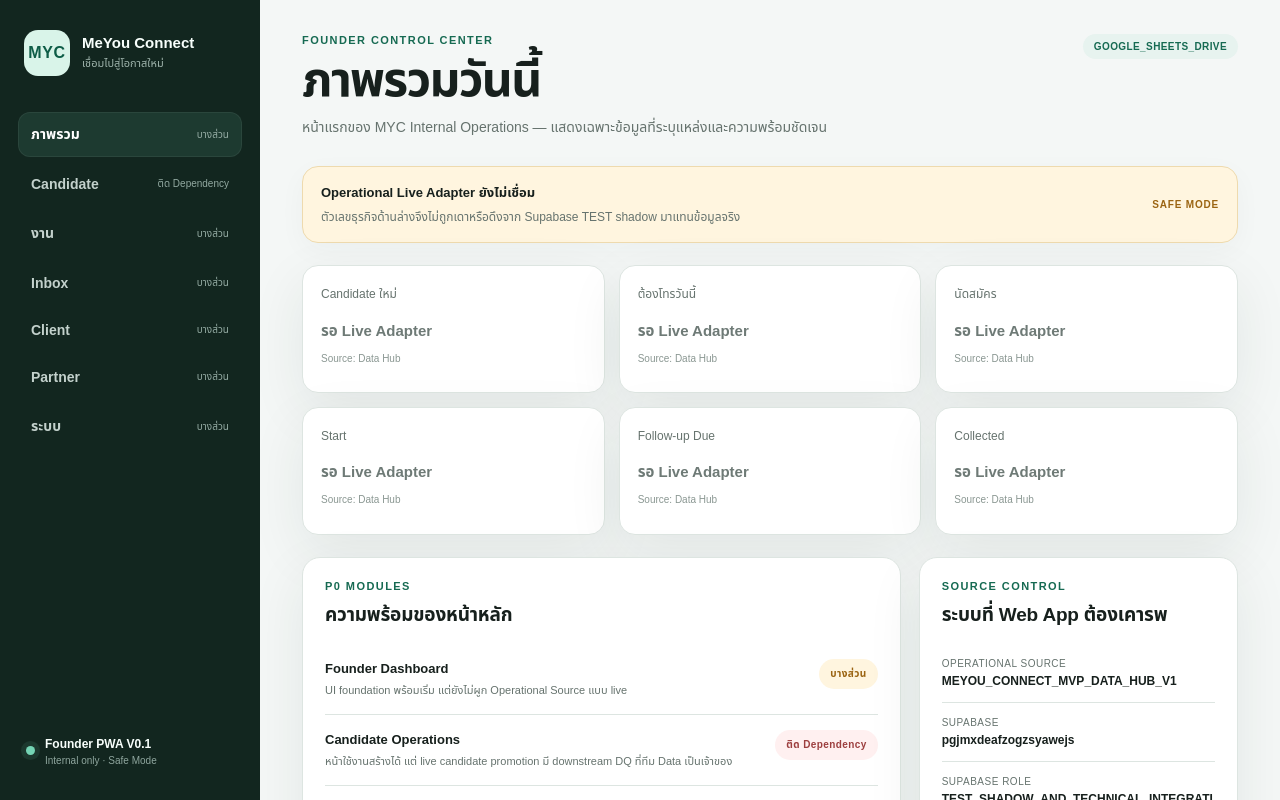
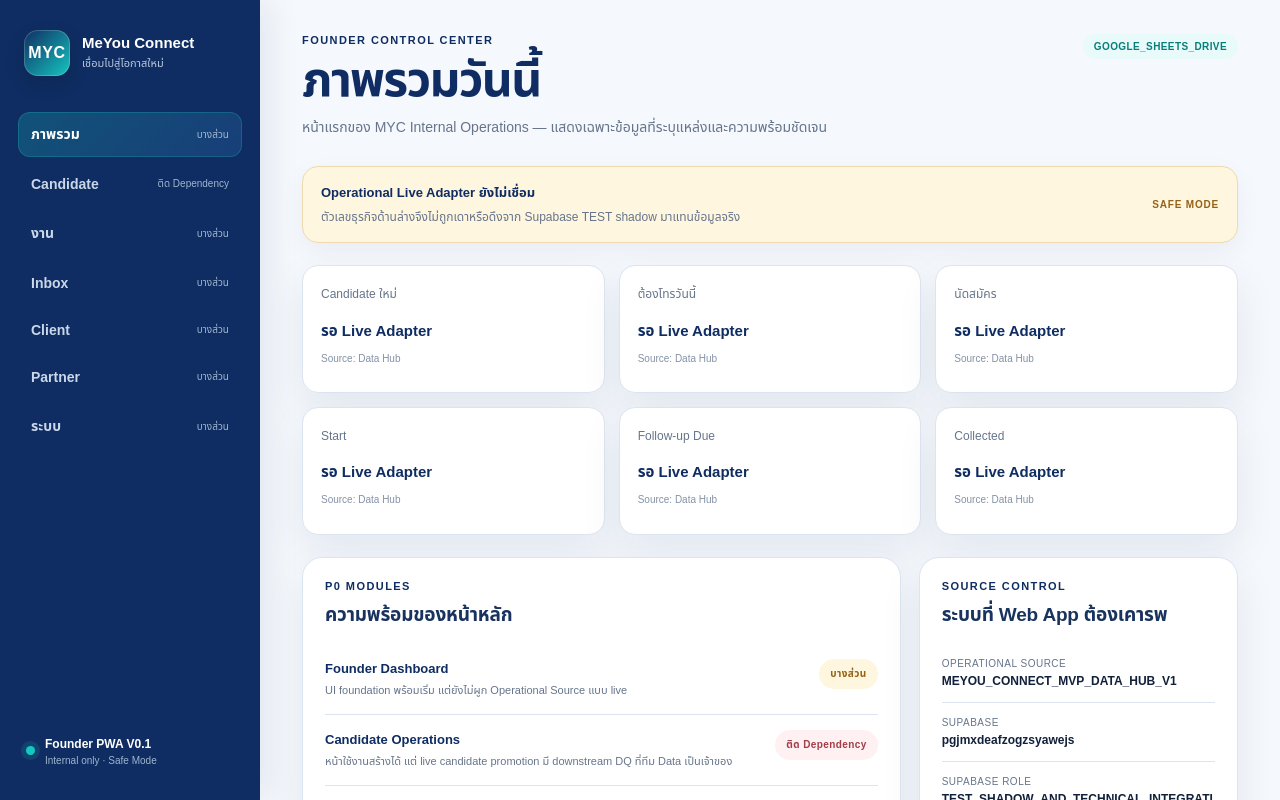
Before and after one commit to jompol-srisaman/MeYou-Connect, a Next.js app: page / in a window 1280 px wide. Shown: the top 800 px of the page. Built offline with nearby package versions, Linux system fonts and the light colour scheme.

Commit message:
style: align PWA shell with approved MYC brand tokens

```diff
--- a/app/globals.css
+++ b/app/globals.css
@@ -1,18 +1,36 @@
 :root {
   color-scheme: light;
-  --bg: #f4f7f6;
+
+  /* MYC Design Tokens V1 — approved Brand Board */
+  --myc-navy: #0f2d62;
+  --myc-teal: #16c7c1;
+  --myc-sky: #4da8ff;
+  --myc-white: #ffffff;
+  --myc-gradient: linear-gradient(135deg, #0f2d62 0%, #16c7c1 100%);
+
+  --bg: #f5f8fc;
   --surface: #ffffff;
-  --surface-soft: #f8faf9;
-  --ink: #17201d;
-  --muted: #66736e;
-  --line: #dde5e1;
-  --brand: #166a52;
-  --brand-soft: #e7f3ef;
-  --warn: #9b6412;
-  --warn-soft: #fff5df;
-  --danger: #9d3f3f;
-  --danger-soft: #fff0f0;
-  --shadow: 0 18px 55px rgba(28, 52, 44, 0.08);
+  --surface-soft: #f0f6fb;
+  --ink: #12213a;
+  --muted: #66758b;
+  --line: #dce5ef;
+  --brand: var(--myc-navy);
+  --brand-accent: var(--myc-teal);
+  --brand-soft: #e8fbfa;
+  --sky-soft: #eef6ff;
+
+  --success: #247a52;
+  --success-soft: #e9f7ef;
+  --warn: #946216;
+  --warn-soft: #fff6df;
+  --danger: #a23d47;
+  --danger-soft: #fff0f2;
+
+  --radius-sm: 12px;
+  --radius-md: 16px;
+  --radius-lg: 20px;
+  --shadow: 0 16px 42px rgba(15, 45, 98, 0.08);
+  --shadow-soft: 0 8px 24px rgba(15, 45, 98, 0.05);
 }
 
 * { box-sizing: border-box; }
@@ -21,7 +39,8 @@ body {
   margin: 0;
   background: var(--bg);
   color: var(--ink);
-  font-family: Arial, "Noto Sans Thai", sans-serif;
+  font-family: Arial, "Noto Sans Thai", system-ui, sans-serif;
+  -webkit-font-smoothing: antialiased;
 }
 a { color: inherit; text-decoration: none; }
 p { margin: 0; }
@@ -32,55 +51,92 @@ p { margin: 0; }
   top: 0;
   height: 100vh;
   padding: 24px 18px;
-  background: #12261f;
-  color: #f8fffc;
+  background: var(--myc-navy);
+  color: var(--myc-white);
   display: flex;
   flex-direction: column;
   gap: 30px;
+  box-shadow: 10px 0 30px rgba(15, 45, 98, 0.08);
 }
 .brand-block { display: flex; gap: 12px; align-items: center; padding: 6px; }
 .brand-mark {
-  width: 46px; height: 46px; border-radius: 14px; display: grid; place-items: center;
-  background: #d9f4e9; color: #0e5d47; font-weight: 800; letter-spacing: .04em;
+  width: 46px;
+  height: 46px;
+  border-radius: 14px;
+  display: grid;
+  place-items: center;
+  background: var(--myc-gradient);
+  color: white;
+  font-weight: 800;
+  letter-spacing: .04em;
+  box-shadow: inset 0 0 0 1px rgba(255,255,255,.18), 0 8px 20px rgba(0,0,0,.12);
 }
 .brand-block strong { display: block; font-size: 15px; }
-.brand-block p { margin-top: 4px; font-size: 11px; color: #9fb4ac; }
+.brand-block p { margin-top: 4px; font-size: 11px; color: #b9c8dd; }
 .nav-list { display: grid; gap: 7px; }
 .nav-item {
-  display: flex; align-items: center; justify-content: space-between;
-  padding: 12px 13px; border-radius: 12px; color: #c3d1cc; transition: 160ms ease;
+  display: flex;
+  align-items: center;
+  justify-content: space-between;
+  padding: 12px 13px;
+  border-radius: var(--radius-sm);
+  color: #cad7e8;
+  transition: 160ms ease;
 }
-.nav-item:hover { background: rgba(255,255,255,.06); color: white; }
-.nav-item.active { background: #1d3a30; color: white; box-shadow: inset 0 0 0 1px rgba(255,255,255,.06); }
+.nav-item:hover { background: rgba(255,255,255,.07); color: white; }
+.nav-item.active {
+  background: linear-gradient(135deg, rgba(22,199,193,.24), rgba(77,168,255,.14));
+  color: white;
+  box-shadow: inset 0 0 0 1px rgba(22,199,193,.24);
+}
 .nav-item span { font-size: 14px; font-weight: 700; }
-.nav-item small { font-size: 10px; color: #93aaa2; }
+.nav-item small { font-size: 10px; color: #9fb5cf; }
 .sidebar-foot { margin-top: auto; display: flex; gap: 10px; align-items: center; padding: 10px 8px; }
 .sidebar-foot strong { font-size: 12px; }
-.sidebar-foot p { color: #8fa69e; font-size: 10px; margin-top: 3px; }
-.status-dot { width: 9px; height: 9px; border-radius: 999px; background: #74d4b4; box-shadow: 0 0 0 5px rgba(116,212,180,.1); }
+.sidebar-foot p { color: #9fb5cf; font-size: 10px; margin-top: 3px; }
+.status-dot {
+  width: 9px;
+  height: 9px;
+  border-radius: 999px;
+  background: var(--myc-teal);
+  box-shadow: 0 0 0 5px rgba(22,199,193,.14);
+}
 
 .main-area { width: 100%; max-width: 1480px; padding: 34px 42px 64px; }
 .page-header { display: flex; align-items: flex-start; justify-content: space-between; gap: 24px; margin-bottom: 26px; }
-.eyebrow { color: var(--brand); font-size: 11px; font-weight: 800; letter-spacing: .13em; margin-bottom: 9px; }
-h1 { margin: 0; font-size: clamp(30px, 4vw, 48px); letter-spacing: -.035em; line-height: 1.06; }
-h2 { margin: 0; font-size: 19px; letter-spacing: -.01em; }
+.eyebrow { color: var(--myc-navy); font-size: 11px; font-weight: 800; letter-spacing: .13em; margin-bottom: 9px; }
+h1 { margin: 0; font-size: clamp(30px, 4vw, 48px); letter-spacing: -.035em; line-height: 1.06; color: var(--myc-navy); }
+h2 { margin: 0; font-size: 19px; letter-spacing: -.01em; color: #19335f; }
 .page-subtitle { margin-top: 10px; max-width: 760px; color: var(--muted); font-size: 14px; line-height: 1.7; }
 .source-pill, .readiness {
-  display: inline-flex; align-items: center; white-space: nowrap;
-  border-radius: 999px; padding: 7px 11px; font-size: 10px; font-weight: 800; letter-spacing: .04em;
+  display: inline-flex;
+  align-items: center;
+  white-space: nowrap;
+  border-radius: 999px;
+  padding: 7px 11px;
+  font-size: 10px;
+  font-weight: 800;
+  letter-spacing: .04em;
 }
-.source-pill { background: var(--brand-soft); color: var(--brand); }
-.readiness-ready { background: #e7f5ec; color: #257141; }
+.source-pill { background: var(--brand-soft); color: #087e7a; }
+.readiness-ready { background: var(--success-soft); color: var(--success); }
 .readiness-partial { background: var(--warn-soft); color: var(--warn); }
 .readiness-blocked { background: var(--danger-soft); color: var(--danger); }
-.readiness-missing { background: #edf0ef; color: #63716c; }
+.readiness-missing { background: #edf1f5; color: #617083; }
 
 .notice {
-  margin-bottom: 22px; background: var(--surface); border: 1px solid var(--line); border-radius: 16px;
-  padding: 16px 18px; display: flex; justify-content: space-between; align-items: center; gap: 22px;
-  box-shadow: 0 8px 28px rgba(28,52,44,.035);
+  margin-bottom: 22px;
+  background: var(--surface);
+  border: 1px solid var(--line);
+  border-radius: var(--radius-md);
+  padding: 16px 18px;
+  display: flex;
+  justify-content: space-between;
+  align-items: center;
+  gap: 22px;
+  box-shadow: var(--shadow-soft);
 }
-.notice strong { display: block; font-size: 13px; }
+.notice strong { display: block; font-size: 13px; color: var(--myc-navy); }
 .notice p { margin-top: 5px; color: var(--muted); font-size: 12px; line-height: 1.55; }
 .notice > span { font-size: 10px; font-weight: 800; letter-spacing: .08em; white-space: nowrap; }
 .notice-warning { background: var(--warn-soft); border-color: #eedaae; }
@@ -89,19 +145,32 @@ h2 { margin: 0; font-size: 19px; letter-spacing: -.01em; }
 .notice-danger > span { color: var(--danger); }
 
 .metric-grid { display: grid; grid-template-columns: repeat(3, minmax(0, 1fr)); gap: 14px; margin-bottom: 22px; }
-.metric-card { background: var(--surface); border: 1px solid var(--line); border-radius: 16px; padding: 18px; min-height: 128px; box-shadow: var(--shadow); }
+.metric-card {
+  background: var(--surface);
+  border: 1px solid var(--line);
+  border-radius: var(--radius-md);
+  padding: 18px;
+  min-height: 128px;
+  box-shadow: var(--shadow);
+}
 .metric-card > span { color: var(--muted); font-size: 12px; }
-.metric-card strong { display: block; margin-top: 17px; font-size: 22px; }
-.metric-card small { display: block; margin-top: 10px; color: #8a9792; font-size: 10px; }
-.metric-pending { color: #6e7a76; font-size: 15px !important; font-weight: 700; }
+.metric-card strong { display: block; margin-top: 17px; font-size: 22px; color: var(--myc-navy); }
+.metric-card small { display: block; margin-top: 10px; color: #8492a6; font-size: 10px; }
+.metric-pending { color: #65758a; font-size: 15px !important; font-weight: 700; }
 
 .two-column { display: grid; grid-template-columns: minmax(0, 1.5fr) minmax(280px, .8fr); gap: 18px; margin-bottom: 18px; }
-.panel { background: var(--surface); border: 1px solid var(--line); border-radius: 18px; padding: 22px; box-shadow: var(--shadow); }
+.panel {
+  background: var(--surface);
+  border: 1px solid var(--line);
+  border-radius: var(--radius-lg);
+  padding: 22px;
+  box-shadow: var(--shadow);
+}
 .panel-head { display: flex; justify-content: space-between; align-items: center; margin-bottom: 14px; }
 .module-list { margin-top: 6px; }
 .module-row { display: flex; justify-content: space-between; gap: 18px; align-items: flex-start; padding: 15px 0; border-top: 1px solid var(--line); }
 .module-row:first-child { border-top: 0; }
-.module-row strong { font-size: 13px; }
+.module-row strong { font-size: 13px; color: var(--myc-navy); }
 .module-row p { margin-top: 5px; max-width: 700px; color: var(--muted); font-size: 11px; line-height: 1.55; }
 .detail-list { margin: 8px 0 0; }
 .detail-list > div { padding: 14px 0; border-top: 1px solid var(--line); }
@@ -109,28 +178,73 @@ h2 { margin: 0; font-size: 19px; letter-spacing: -.01em; }
 dt { color: var(--muted); font-size: 10px; text-transform: uppercase; letter-spacing: .05em; }
 dd { margin: 5px 0 0; overflow-wrap: anywhere; font-size: 12px; font-weight: 700; }
 .flow-panel { margin-top: 18px; }
-.flow-panel code { display: block; margin-top: 14px; padding: 15px; border-radius: 12px; background: #12261f; color: #d9f4e9; font-size: 12px; overflow-x: auto; }
+.flow-panel code {
+  display: block;
+  margin-top: 14px;
+  padding: 15px;
+  border-radius: var(--radius-sm);
+  background: var(--myc-navy);
+  color: #dffcfb;
+  font-size: 12px;
+  overflow-x: auto;
+}
 .feature-list { list-style: none; padding: 0; margin: 16px 0 0; }
-.feature-list li { padding: 12px 0 12px 22px; border-top: 1px solid var(--line); color: #36443f; font-size: 13px; position: relative; }
-.feature-list li::before { content: "•"; position: absolute; left: 5px; color: var(--brand); font-weight: 900; }
+.feature-list li { padding: 12px 0 12px 22px; border-top: 1px solid var(--line); color: #31445f; font-size: 13px; position: relative; }
+.feature-list li::before { content: "•"; position: absolute; left: 5px; color: var(--myc-teal); font-weight: 900; }
 .large-copy { margin-top: 16px; font-size: 17px; line-height: 1.6; }
 .divider { height: 1px; background: var(--line); margin: 20px 0; }
 .safe-note { color: var(--muted); font-size: 12px; line-height: 1.65; }
+
+.mobile-bottom-nav { display: none; }
 
 @media (max-width: 980px) {
   .app-frame { grid-template-columns: 1fr; }
   .sidebar { position: static; height: auto; padding: 16px; }
   .nav-list { grid-template-columns: repeat(3, 1fr); }
   .sidebar-foot { display: none; }
-  .main-area { padding: 28px 22px 48px; }
+  .main-area { padding: 28px 22px 88px; }
   .two-column { grid-template-columns: 1fr; }
 }
+
 @media (max-width: 680px) {
-  .brand-block { padding-left: 0; }
-  .nav-list { grid-template-columns: repeat(2, 1fr); }
-  .nav-item { padding: 10px; }
+  .sidebar { display: none; }
   .page-header { flex-direction: column; }
   .metric-grid { grid-template-columns: 1fr 1fr; }
-  .main-area { padding: 22px 14px 42px; }
+  .main-area { padding: 22px 14px calc(92px + env(safe-area-inset-bottom)); }
   .notice { align-items: flex-start; flex-direction: column; }
+
+  .mobile-bottom-nav {
+    position: fixed;
+    z-index: 40;
+    left: 10px;
+    right: 10px;
+    bottom: calc(10px + env(safe-area-inset-bottom));
+    display: grid;
+    grid-template-columns: repeat(5, minmax(0, 1fr));
+    gap: 4px;
+    padding: 7px;
+    border: 1px solid rgba(255,255,255,.22);
+    border-radius: 20px;
+    background: rgba(15,45,98,.96);
+    box-shadow: 0 16px 40px rgba(15,45,98,.26);
+    backdrop-filter: blur(14px);
+  }
+
+  .mobile-bottom-item {
+    min-height: 48px;
+    display: grid;
+    place-items: center;
+    padding: 7px 4px;
+    border-radius: 14px;
+    color: #cbd8e8;
+    font-size: 10px;
+    font-weight: 700;
+    text-align: center;
+  }
+
+  .mobile-bottom-item.active {
+    color: white;
+    background: linear-gradient(135deg, rgba(22,199,193,.42), rgba(77,168,255,.26));
+    box-shadow: inset 0 0 0 1px rgba(22,199,193,.24);
+  }
 }
```
